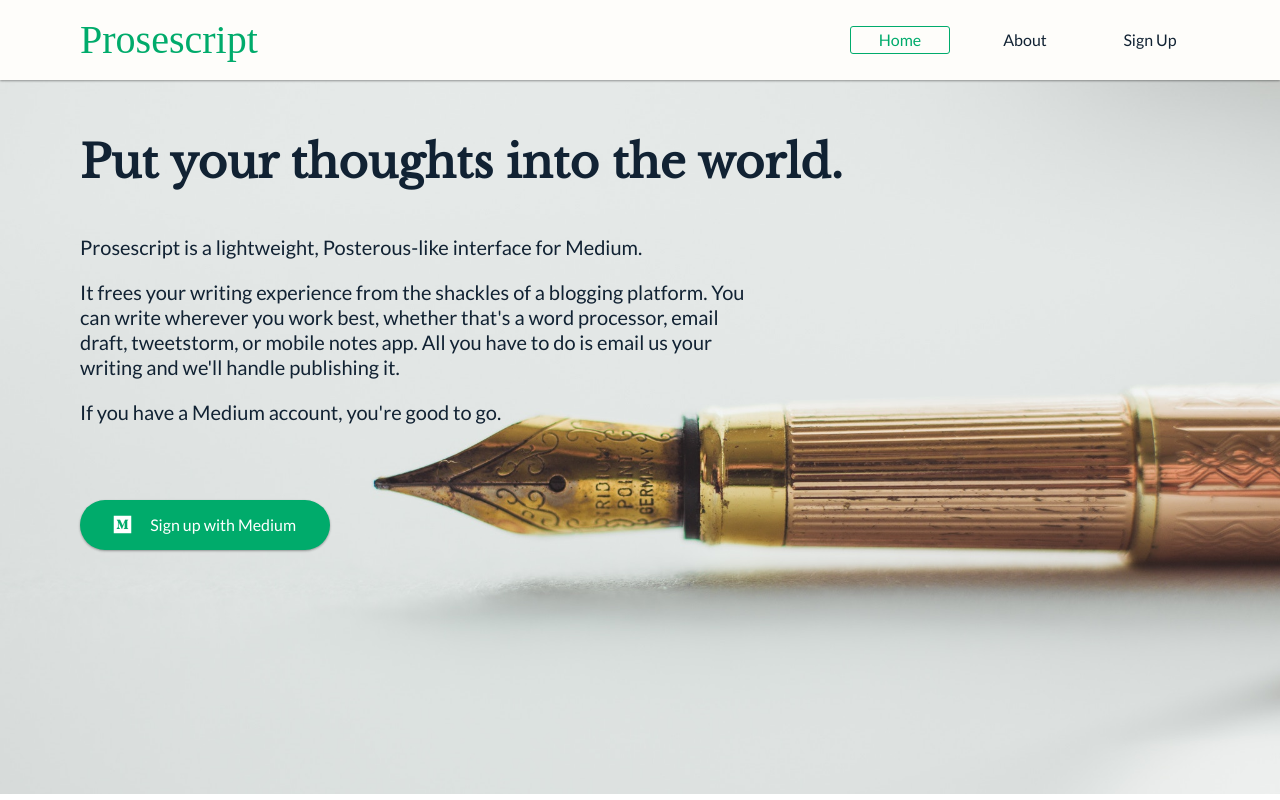
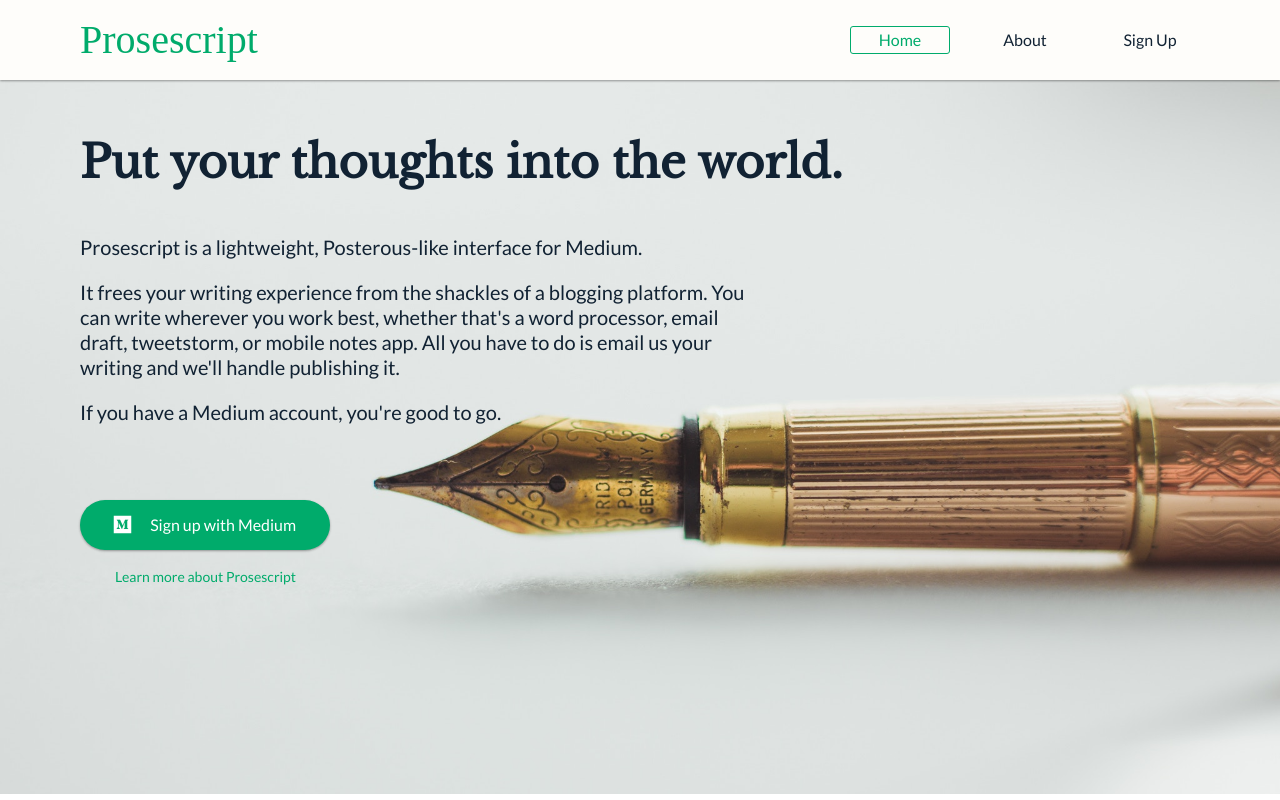
Before and after one commit to rd825/Prosescript, a React (Create React App) app in the folder client/: page / in a window 1280 px wide. Built offline with nearby package versions, Linux system fonts and the light colour scheme; a web font is replaced by a local one.

Commit message:
Some more edits to the landing page

```diff
--- a/client/src/App.js
+++ b/client/src/App.js
@@ -2,6 +2,7 @@ import React, { Component } from 'react';
 import {Route} from 'react-router-dom';
 import Nav from './components/Nav';
 import Home from './components/Home';
+import About from './components/About';
 import Callback from './components/Callback';
 
 const clientId = '575987a2325a';
@@ -15,6 +16,7 @@ class App extends Component {
       <div className="App">
         <Nav signup={url}/>
         <Route exact path="/" render={props => <Home {...props} signup={url}/>} />
+        <Route exact path="/about" render={props => <About {...props} signup={url}/>} />
         <Route path="/callback" render={props => <Callback {...props} />} />
       </div>
     );
--- /dev/null
+++ b/client/src/components/About.js
@@ -0,0 +1,13 @@
+import React from 'react';
+
+const About = props => {
+    return (
+        <div id='about'>
+
+
+
+        </div>
+    )
+}
+
+export default About;
--- a/client/src/components/Home.js
+++ b/client/src/components/Home.js
@@ -1,22 +1,24 @@
 import React from 'react';
+import {Link} from 'react-router-dom';
 
 const Home = props => {
     return (
-        <div id='container'>
+        <div id='home'>
 
             <h1 className='hero'>Put your thoughts into the world.</h1>
-            <h2>Prosescript is a lightweight, Posterous-like interface for Medium.</h2>
+            <h4>Prosescript is a lightweight, Posterous-like interface for Medium.</h4>
 
-            <h2>It frees your writing experience from the shackles of a blogging platform. You can write wherever you work best, whether that's a word processor, email draft, tweetstorm, or mobile notes app. All you have to do is email us your writing and we'll handle publishing it.</h2>
+            <h4>It frees your writing experience from the shackles of a blogging platform. You can write wherever you work best, whether that's a word processor, email draft, tweetstorm, or mobile notes app. All you have to do is email us your writing and we'll handle publishing it.</h4>
 
-            <h2>If you have a Medium account, you're good to go.</h2>
+            <h4>If you have a Medium account, you're good to go.</h4>
 
             <div id='signup'>
-                <a href={props.signup}>
+                <a id='signup-button' href={props.signup}>
                     <i className="fab fa-medium"></i>
                     <p>Sign up with Medium</p>
                 </a>
             </div>
+            <Link to='/about' id='learn-more'>Learn more about Prosescript</Link>
         </div>
     )
 }
--- a/client/src/index.css
+++ b/client/src/index.css
@@ -14,6 +14,8 @@ body {
 code {
   font-family: source-code-pro, Menlo, Monaco, Consolas, "Courier New", monospace;
 }
+
+/* ---------------------------------------------------------------------------------------------------------------------------------------- */
 
 nav {
   background: #fefdfa;
@@ -65,7 +67,7 @@ nav {
 
 /* ---------------------------------------------------------------------------------------------------------------------------- */
 
-#container {
+#home {
   margin-top: 80px;
   padding: 0 80px;
   position: absolute;
@@ -82,7 +84,7 @@ nav {
   margin: 60px 0 50px 0;
 }
 
-h2 {
+h4 {
   font-size: 20px;
   margin-bottom: 20px;
   width: 60%;
@@ -106,11 +108,29 @@ h2 {
 a {
   color: white;
   text-decoration: none;
+}
+
+#signup-button {
   display: flex;
   justify-content: space-evenly;
   align-items: center;
 }
 
+#learn-more {
+  font-size: 14px;
+  display: inline-block;
+  color: #00AB6B;
+  margin: 20px 35px;
+  padding-bottom: 5px;
+  transition: all 0.3s;
+}
+
+#learn-more:hover {
+  border-bottom: 2.5px solid #00AB6B;
+}
+
 .fab {
   font-size: 20px;
 }
+
+/* ------------------------------------------------------------------------------------------------------------------------------- */
```
